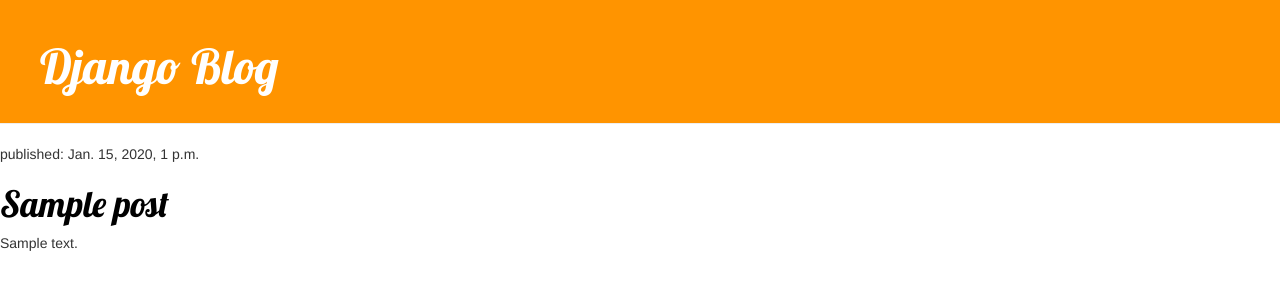
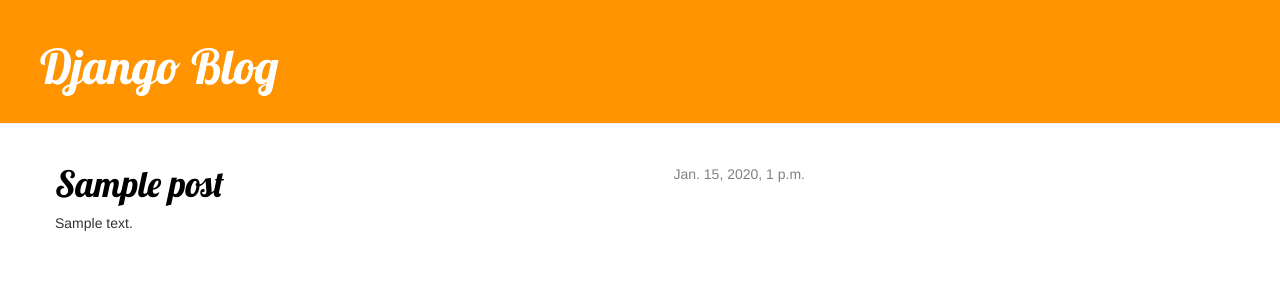
Before and after one commit to gntl/django-blog, a Django app: template blog/templates/blog/post_list.html in a window 1280 px wide. Shown: the top 302 px of the page. Run offline with Django 3.2, Linux system fonts and the light colour scheme; the template is opened without the code that fills it: values that come from a table or form of the project are taken from there, others are empty; tables that the repository leaves empty hold one stand-in row (values such as "Sample post"); some libraries are stand-ins or nearby versions.

Commit message:
Made a separate file for a base template.

```diff
--- /dev/null
+++ b/blog/templates/blog/base.html
@@ -0,0 +1,23 @@
+{% load staticfiles %}
+<html>
+<head>
+    <title>Django blog</title>
+    <link rel="stylesheet" href="//maxcdn.bootstrapcdn.com/bootstrap/3.2.0/css/bootstrap.min.css">
+    <link rel="stylesheet" href="//maxcdn.bootstrapcdn.com/bootstrap/3.2.0/css/bootstrap-theme.min.css">
+    <link rel="stylesheet" href="{% static 'css/blog.css' %}">
+    <link href="https://fonts.googleapis.com/css?family=Lobster&subset=latin,cyrillic" rel="stylesheet" type="text/css">
+</head>
+<body>
+    <div class="page-header">
+        <h1><a href="/">Django Blog</a></h1>
+    </div>
+    <div class="content container">
+        <div class="row">
+            <div class="col-md-8">
+            {% block content %}
+            {% endblock %}
+            </div>
+        </div>
+    </div>
+</body>
+</html>
--- a/blog/templates/blog/post_list.html
+++ b/blog/templates/blog/post_list.html
@@ -1,24 +1,13 @@
- {% load staticfiles %}
- <html>
-    <head>
-        <title>Django blog</title>
-        <link rel="stylesheet" href="//maxcdn.bootstrapcdn.com/bootstrap/3.2.0/css/bootstrap.min.css">
-        <link rel="stylesheet" href="//maxcdn.bootstrapcdn.com/bootstrap/3.2.0/css/bootstrap-theme.min.css">
-        <link rel="stylesheet" href="{% static 'css/blog.css' %}">
-        <link href="https://fonts.googleapis.com/css?family=Lobster&subset=latin,cyrillic" rel="stylesheet" type="text/css">
-    </head>
-    <body>
-        <div class="page-header">
-            <h1><a href="">Django Blog</a></h1>
-        </div>
+{% extends 'blog/base.html' %}
 
-        {% for post in posts %}
+{% block content %}
+    {% for post in posts %}
         <div class="post">
-            <p>published: {{ post.published_date }}</p>
+            <div class="date">
+                {{ post.published_date }}
+            </div>
             <h1><a href="">{{ post.title }}</a></h1>
             <p>{{ post.text|linebreaksbr }}</p>
         </div>
-        {% endfor %}
-
-    </body>
-</html>
+    {% endfor %}
+{% endblock content %}
```
